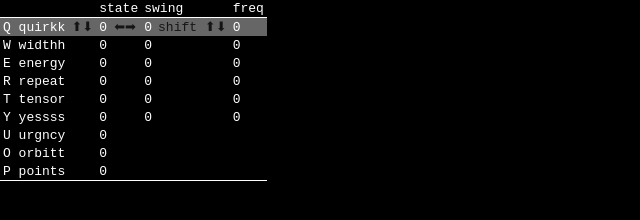
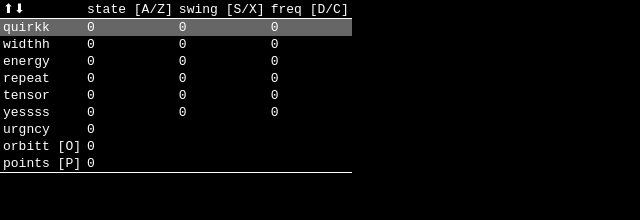
Before and after one commit to rdbartlett/fractal-tree-node, a website: page index.html in a window 1280 px wide. Shown: the whole page, without its empty margins (0-640 px from the left). Drawn offline with Linux system fonts and the light colour scheme.

Commit message:
change controls

```diff
--- a/index.html
+++ b/index.html
@@ -1,6 +1,6 @@
 <!-- TODO
 
-- change controls to: up/down for mode select; a/z, s/x, d/c for state, swing, freq
+- refactor state.modes[state.modeIndex]
 - update state when loading presets
 - explain controls
 - toggle HUD
@@ -60,77 +60,58 @@ rsync -avz --exclude 'node_modules' --exclude '.*' ~/projects/fractal-tree-node/
     <div id="stateReader">
       <table>
         <tr id="head">
-          <td colspan=2></td>
-          <td colspan=2>state </td>
-          <td colspan=2>swing</td>
-          <td colspan=2>freq</td>
+          <td colspan>⬆⬇</td>
+          <td colspan>state [A/Z]</td>
+          <td colspan>swing [S/X]</td>
+          <td colspan>freq  [D/C]</td>
         </tr>
         <tr id="quirkkUI" class="selected">
-          <td>Q quirkk</td>
-          <td><span class="keys">⬆⬇</span></td>
+          <td>quirkk</td>
           <td><span id="quirkkState">0</span></td>
-          <td><span class="keys">⬅➡</span></td>
           <td><span id="quirkkAmplitude">0</span></td>
-          <td><span class="keys">shift ⬆⬇</span></td>
           <td><span id="quirkkPeriod">0</span></td>
         </tr>
         <tr id="widthhUI">
-          <td>W widthh</td>
-          <td><span class="keys">⬆⬇</span></td>
+          <td>widthh</td>
           <td><span id="widthhState">0</span></td>
-          <td><span class="keys">⬅➡</span></td>
           <td><span id="widthhAmplitude">0</span></td>
-          <td><span class="keys">shift ⬆⬇</span></td>
           <td><span id="widthhPeriod">0</span></td>
         </tr>
         <tr id="energyUI">
-          <td>E energy</td>
-          <td><span class="keys">⬆⬇</span></td>
+          <td>energy</td>
           <td><span id="energyState">0</span></td>
-          <td><span class="keys">⬅➡</span></td>
           <td><span id="energyAmplitude">0</span></td>
-          <td><span class="keys">shift ⬆⬇</span></td>
           <td><span id="energyPeriod">0</span></td>
         </tr>
         <tr id="repeatUI">
-          <td>R repeat</td>
-          <td><span class="keys">⬆⬇</span></td>
+          <td>repeat</td>
           <td><span id="repeatState">0</span></td>
-          <td><span class="keys">⬅➡</span></td>
           <td><span id="repeatAmplitude">0</span></td>
-          <td><span class="keys">shift ⬆⬇</span></td>
           <td><span id="repeatPeriod">0</span></td>
         </tr>
         <tr id="tensorUI">
-          <td>T tensor</td>
-          <td><span class="keys">⬆⬇</span></td>
+          <td>tensor</td>
           <td><span id="tensorState">0</span></td>
-          <td><span class="keys">⬅➡</span></td>
           <td><span id="tensorAmplitude">0</span></td>
-          <td><span class="keys">shift ⬆⬇</span></td>
           <td><span id="tensorPeriod">0</span></td>
         </tr>
         <tr id="yessssUI">
-          <td>Y yessss</td>
-          <td><span class="keys">⬆⬇</span></td>
+          <td>yessss</td>
           <td><span id="yessssState">0</span></td>
-          <td><span class="keys">⬅➡</span></td>
           <td><span id="yessssAmplitude">0</span></td>
-          <td><span class="keys">shift ⬆⬇</span></td>
           <td><span id="yessssPeriod">0</span></td>
         </tr>
         <tr id="urgncyUI">
-          <td>U urgncy</td>
-          <td><span class="keys">⬆⬇</span></td>
-          <td colspan=5><span id="urgncyState">0</span></td>
+          <td>urgncy</td>
+          <td colspan=3><span id="urgncyState">0</span></td>
         </tr>
         <tr>
-          <td colspan=2>O orbitt</td>
-          <td colspan=5><span id="orbittState">0</span><span class="keys">⬆⬇</span></td>
+          <td colspan>orbitt [O]</td>
+          <td ><span id="orbittState">0</span></td>
         </tr>
         <tr id="pointsUI">
-          <td colspan=2>P points</td>
-          <td colspan=5><span id="pointsState">0</span><span class="keys">⬆⬇</span></td>
+          <td colspan>points [P]</td>
+          <td colspan=3><span id="pointsState">0</span></td>
         </tr>
       </table>
     </div>
--- a/js/stateMgmt.js
+++ b/js/stateMgmt.js
@@ -7,7 +7,8 @@ function init(){
     quirkk: 0, widthh: 30, energy: 100, repeat: 1, tensor: 10, yessss: 8,
     color: '#D711B4', angle: -90, pointSize: 2, lineWidth: 1,
     points: false, orbitt: false, urgncy: 2,
-    mode: 'quirkk'
+    modes: ['quirkk', 'widthh', 'energy', 'repeat', 'tensor', 'yessss', 'urgncy'],
+    modeIndex: 0
   }
   ui.updateState(state)
   return state
@@ -28,6 +29,7 @@ function get(){
 function set(attr, to){
   state[attr] = to
   ui.updateState(state)
+  if(attr = 'modeIndex') ui.updateModeSelection(state)
 }
 
 function inc(attr, by){
--- a/js/ui.js
+++ b/js/ui.js
@@ -13,7 +13,7 @@ function updateState(state){
 function updateModeSelection(state){
   const attrs = [ 'quirkk', 'widthh', 'energy', 'repeat', 'tensor', 'yessss', 'urgncy' ]
   attrs.forEach(function(attr){ document.getElementById(attr + 'UI').className = "" })
-  document.getElementById(state.mode + 'UI').className = "selected"
+  document.getElementById(state.modes[state.modeIndex] + 'UI').className = "selected"
 }
 
 function updateRange(attr, vals){
```
Also changed, not shown: js/keys.js (+26 -23 lines).
